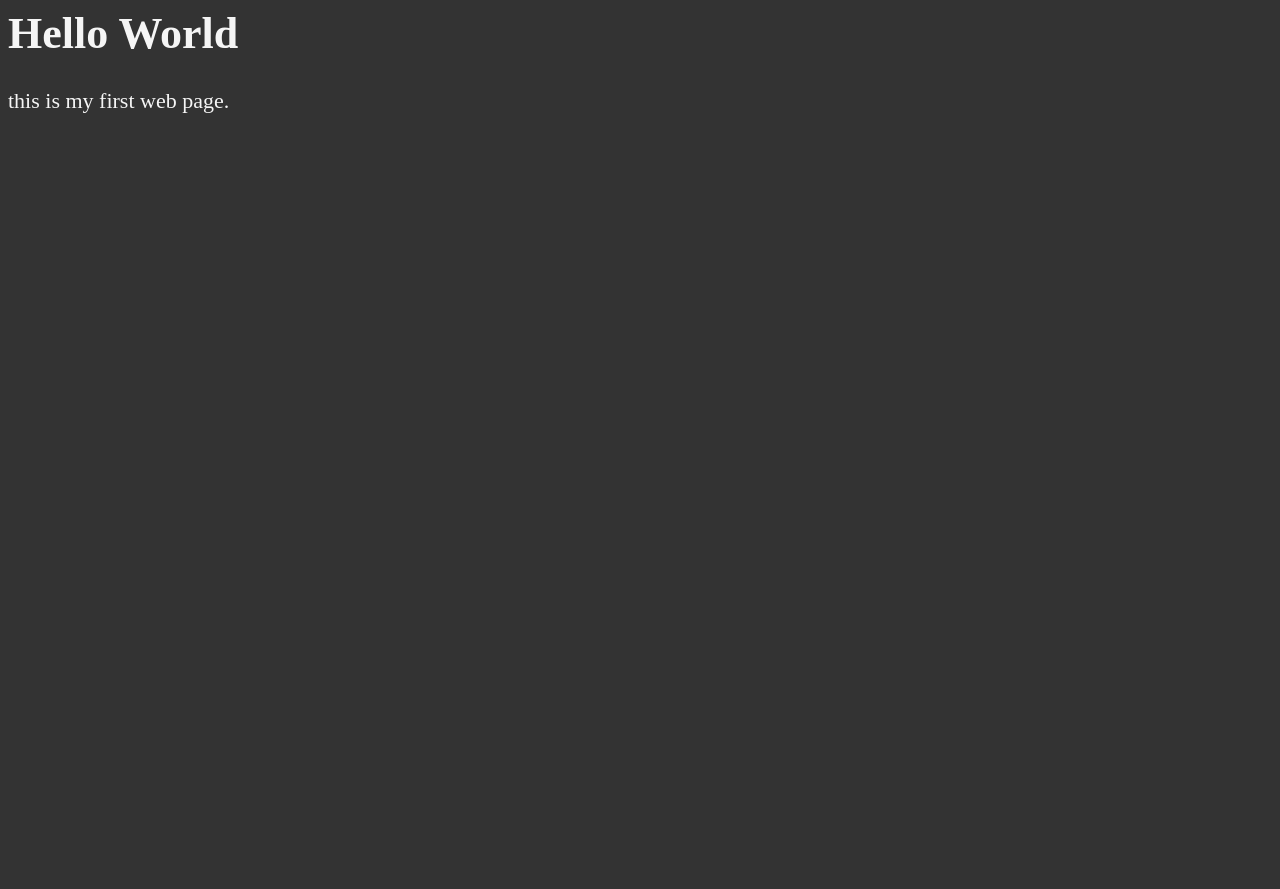
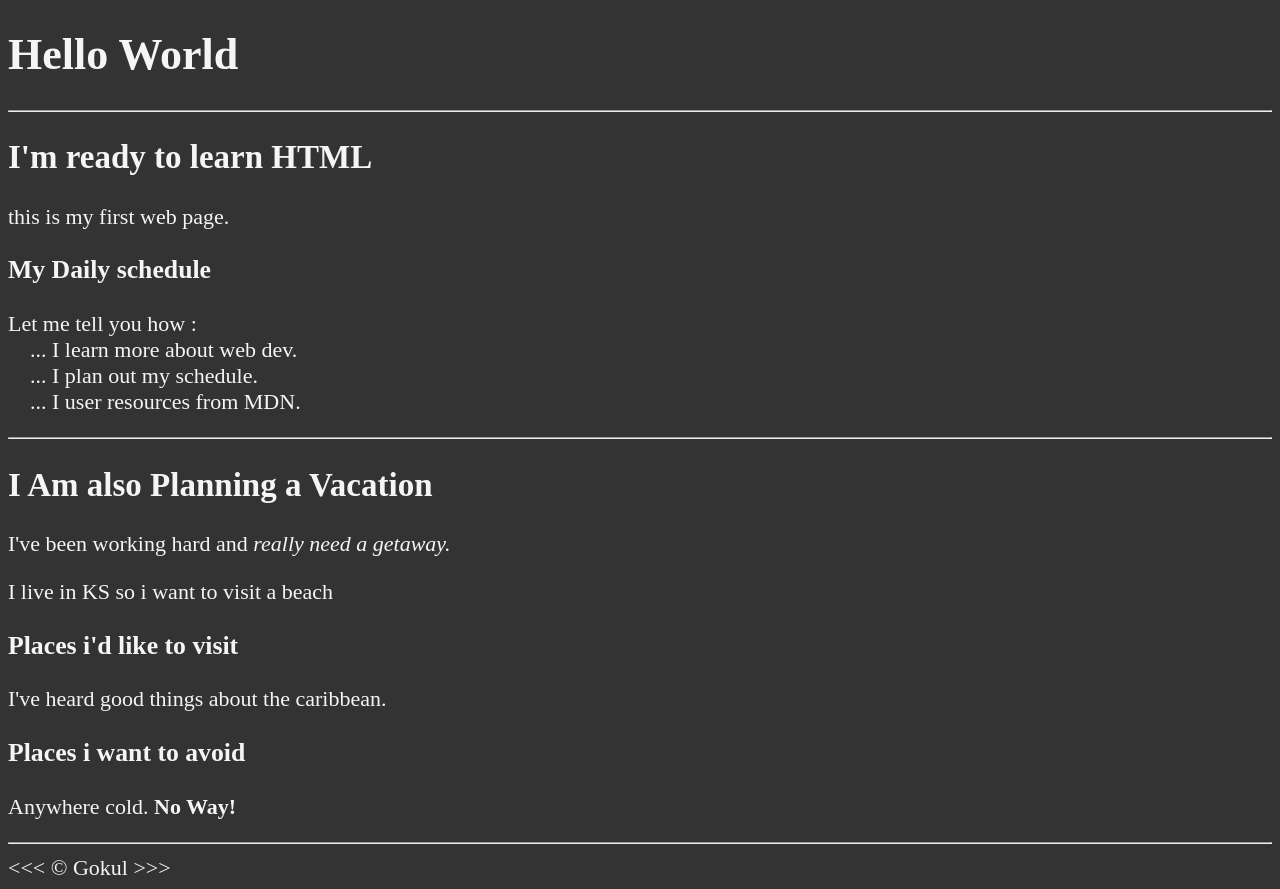
Before and after one commit to gokul-1998/HTML-FFC, a plain HTML site: page 01_lesson/index.html in a window 1280 px wide. Before the commit the page ends 800 px from the top, so only its background shows below. Drawn offline with Linux system fonts and the light colour scheme.

Commit message:
added till 44.06

```diff
--- a/01_lesson/index.html
+++ b/01_lesson/index.html
@@ -1,21 +1,52 @@
+<!DOCTYPE html>
 <html lang="en">
     <head>
+        <meta charset="UTF-8">
+        <meta name="author" content="Dave Gray">
+        <meta name="description" content="This page contains all the things i am learning how to create as i learn HTML">
+        <link rel="icon" href="html5.png" type="image/x-icon">
+
         <title>
             My First Web Page
         </title>
-        <style>
-            html {
-                font-size: 22px;
-            }
-            body{
-
-                background-color: #333;
-                color:whitesmoke
-            }
-        </style>
+        <link rel="stylesheet" href="main.css" type="text/css">
     </head>
     <body>
         <h1>Hello World</h1>
+
+        <hr>
+
+        <h2>I'm ready to learn HTML</h2>
         <p>this is my first web page.</p>
+
+        <h3>My Daily schedule</h3>
+        <p>Let me tell you how :
+            <br>&nbsp;&nbsp;&nbsp; ... I learn more about web dev.
+            <br>&nbsp;&nbsp;&nbsp; ... I plan out my schedule.
+            <br>&nbsp;&nbsp;&nbsp; ... I user resources from MDN.
+        </p>
+
+        <hr>
+
+                <h2>I Am also Planning a Vacation</h2>
+                <p>I've been working hard and <em>
+
+                    really need a getaway.</p>
+                </em>
+                <p>I live in KS so i want to visit a beach</p>
+
+
+
+                <h3>Places i'd like to visit</h3>
+                <p>I've heard good things about the caribbean.</p>
+
+                <h3>Places i want to avoid</h3>
+                <p>Anywhere cold. <strong>
+
+                    No Way!</p>
+                </strong>
+                <hr>
+                &lt;&lt;&lt; &copy; Gokul &gt;&gt;&gt;
+
     </body>
 </html>
--- /dev/null
+++ b/01_lesson/main.css
@@ -0,0 +1,8 @@
+html {
+    font-size: 22px;
+}
+body{
+
+    background-color: #333;
+    color:whitesmoke
+}
```
Also changed, not shown: 01_lesson/html5.png (added), 3 other files.
